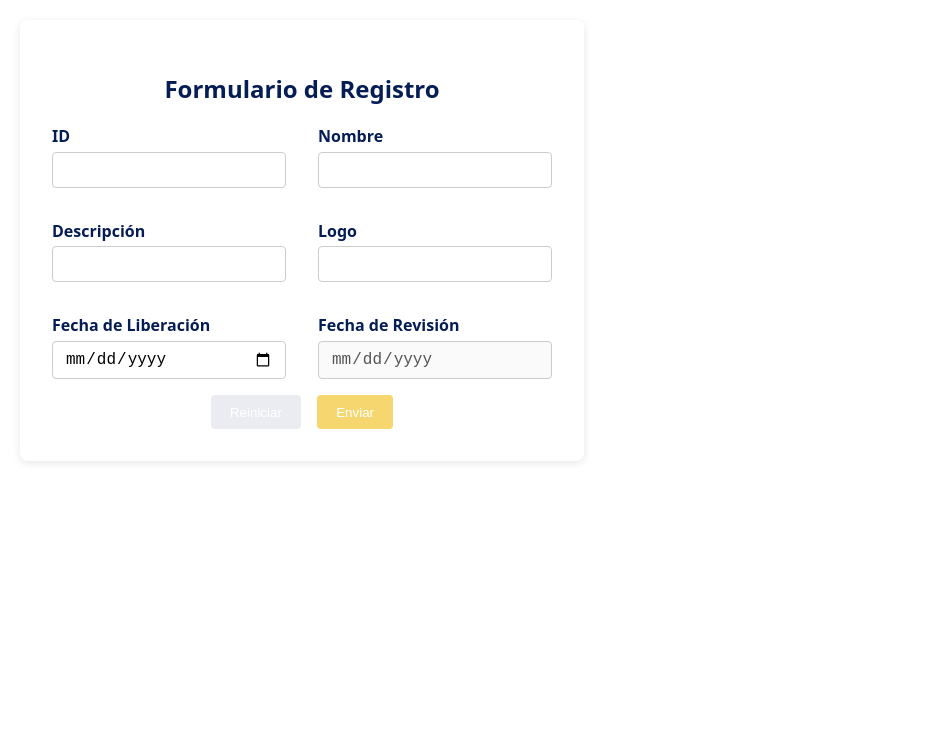
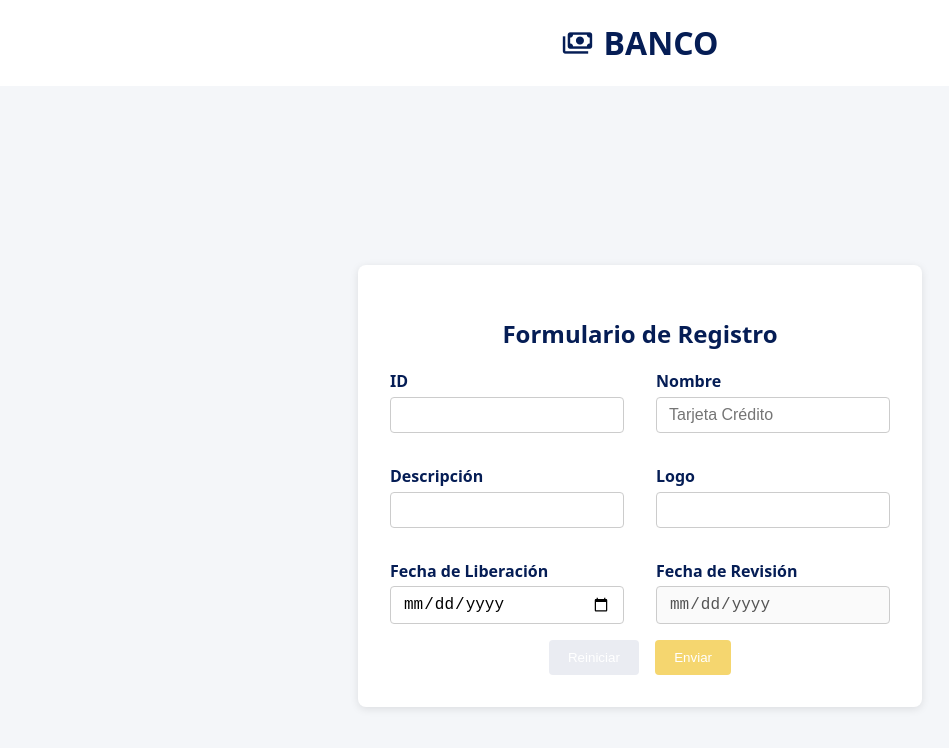
Before and after one commit to JossFranco/financial-products-app, an Angular app: page /add in a window 1280 px wide. Shown: the top 748 px of the page, without its empty margins (0-949 px from the left). Built offline with nearby package versions, Linux system fonts and the light colour scheme.

Commit message:
feat: add pagination

```diff
--- a/src/app/pages/product-create/product-create.component.html
+++ b/src/app/pages/product-create/product-create.component.html
@@ -1,3 +1,5 @@
+<app-header></app-header>
+<div class="productFormContainer">
   <form
     [formGroup]="productForm"
     class="productForm"
@@ -30,7 +32,7 @@
 
       <div class="productForm__field">
         <label for="name">Nombre</label>
-      <input id="name" type="text" formControlName="name" />
+        <input id="name" type="text" formControlName="name" placeholder="Tarjeta Crédito"/>
         <div
           *ngIf="
             productForm.get('name')?.invalid && productForm.get('name')?.touched
@@ -85,20 +87,21 @@
       </div>
 
       <div class="productForm__field">
-      <label for="releaseDate">Fecha de Liberación</label>
-      <input id="releaseDate" type="date" formControlName="releaseDate" />
+        <label for="date_release">Fecha de Liberación</label>
+        <input id="date_release" type="date" formControlName="date_release" />
         <div
           *ngIf="
-          productForm.get('releaseDate')?.invalid &&
-          productForm.get('releaseDate')?.touched
+            productForm.get('date_release')?.invalid &&
+            productForm.get('date_release')?.touched
           "
           class="productForm__error"
         >
-        <span *ngIf="productForm.get('releaseDate')?.errors?.['required']"
+          <span *ngIf="productForm.get('date_release')?.errors?.['required']"
             >La fecha de liberación es requerida</span
           >
+          >
           <span
-          *ngIf="productForm.get('releaseDate')?.errors?.['releaseDateInvalid']"
+            *ngIf="productForm.get('date_release')?.errors?.['dateInvalid']"
           >
             La fecha debe ser igual o mayor a hoy
           </span>
@@ -106,11 +109,11 @@
       </div>
 
       <div class="productForm__field">
-      <label for="reviewDate">Fecha de Revisión</label>
+        <label for="date_revision">Fecha de Revisión</label>
         <input
-        id="reviewDate"
+          id="date_revision"
           type="date"
-        formControlName="reviewDate"
+          formControlName="date_revision"
           [disabled]="true"
         />
       </div>
@@ -124,3 +127,4 @@
       </button>
     </div>
   </form>
+</div>
--- a/src/app/pages/product-create/product-create.component.scss
+++ b/src/app/pages/product-create/product-create.component.scss
@@ -5,6 +5,14 @@
     flex-direction: column;
     align-items: center;
     margin: 50px;
+}
+
+.productFormContainer {
+  display: flex;
+  justify-content: center;
+  align-items: center;
+  min-height: 100vh;
+  background-color: #F4F6F9;
 }
 
 .productForm {
--- a/src/app/pages/product-create/product-create.component.ts
+++ b/src/app/pages/product-create/product-create.component.ts
@@ -7,11 +7,12 @@ import {
 } from '@angular/forms';
 import { ProductService } from '../../services/product.service';
 import { CommonModule } from '@angular/common';
+import { HeaderComponent } from "../../components/header/header.component";
 
 @Component({
   selector: 'app-product-create',
   standalone: true,
-  imports: [CommonModule, ReactiveFormsModule],
+  imports: [CommonModule, ReactiveFormsModule, HeaderComponent],
   templateUrl: './product-create.component.html',
   styleUrl: './product-create.component.scss',
 })
@@ -21,37 +22,28 @@ export class ProductCreateComponent implements OnInit {
   constructor(
     private fb: FormBuilder,
     private productService: ProductService
-  ) {}
+  ) { }
 
   ngOnInit(): void {
     this.productForm = this.fb.group({
-      id: [
-        '',
-        [
-          Validators.required,
-          Validators.minLength(3),
-          Validators.maxLength(10),
-        ],
-      ],
-      name: [
-        '',
-        [
-          Validators.required,
-          Validators.minLength(5),
-          Validators.maxLength(100),
-        ],
-      ],
-      description: [
-        '',
-        [
-          Validators.required,
-          Validators.minLength(10),
-          Validators.maxLength(200),
-        ],
-      ],
+      id: ['', [Validators.required, Validators.minLength(3), Validators.maxLength(10),],],
+      name: ['', [Validators.required, Validators.minLength(5), Validators.maxLength(100),],],
+      description: ['', [Validators.required, Validators.minLength(10), Validators.maxLength(200),],],
       logo: ['', [Validators.required]],
-      releaseDate: [''],
-      reviewDate: [{ value: '', disabled: true }],
+      date_release: [''],
+      date_revision: [{ value: '', disabled: true }],
+    });
+
+    this.productForm.get('date_release')?.valueChanges.subscribe((date: string) => {
+      if (date) {
+        const release = new Date(date);
+        const review = new Date(release);
+        review.setFullYear(release.getFullYear() + 1);
+        const formatted = review.toISOString().split('T')[0];
+        this.productForm.get('date_revision')?.setValue(formatted);
+      } else {
+        this.productForm.get('date_revision')?.setValue('');
+      }
     });
   }
 
@@ -60,7 +52,7 @@ export class ProductCreateComponent implements OnInit {
       this.productForm.markAllAsTouched();
       return;
     }
-    this.productService.addProduct(this.productForm.value).subscribe({
+    this.productService.addProduct(this.productForm.getRawValue()).subscribe({
       next: (response) => {
         console.log('Producto guardado con éxito:', response);
         this.productForm.reset();
--- a/src/app/pages/product-list/product-list.component.html
+++ b/src/app/pages/product-list/product-list.component.html
@@ -6,6 +6,7 @@
     <button (click)="addProduct()">Agregar</button>
   </div>
 
+  <div class="products-container__wrapper">
     <table class="products-container__table">
       <thead>
         <tr>
@@ -27,29 +28,21 @@
         </tr>
       </thead>
       <tbody>
-      <tr *ngFor="let product of productsFiltered">
+        @if(productsFiltered.length > 0){
+          @for(product of productsFiltered.slice(0, itemsPerPage); track product.id){
+            <tr>
               <td>
-          <img
-            [src]="product.logo"
-            alt="Logo"
-            class="products-container__logo"
-          />
+                <img [src]="product.logo" alt="Logo" class="products-container__logo" />
               </td>
               <td>{{ product.name }}</td>
               <td>{{ product.description }}</td>
               <td>{{ product.date_release }}</td>
               <td>{{ product.date_revision }}</td>
               <td>
-          <div
-            class="products-container__dropdown"
-            [class.products-container__dropdown--open]="isMenuOpen"
-            (click)="toggleMenu()"
-          >
+                <div class="products-container__dropdown" [class.products-container__dropdown--open]="isMenuOpen"
+                  (click)="toggleMenu()">
                   <span class="material-symbols-outlined">more_vert</span>
-            <div
-              class="products-container__dropdown-menu"
-              *ngIf="isMenuOpen"
-            >
+                  <div class="products-container__dropdown-menu" *ngIf="isMenuOpen">
                     <a (click)="editProduct(product)">Editar</a>
                     <br />
                     <a (click)="deleteProduct(product)">Eliminar</a>
@@ -57,20 +50,24 @@
                 </div>
               </td>
             </tr>
+          }
+        } @else {
+          <tr>
+            <td colspan="6">No hay resultados</td>
+          </tr>
+        }
       </tbody>
     </table>
 
     <div class="products-container__pagination">
       <span class="products-container__pagination-info">
-      {{ itemsPerPage }} Resultados
+        {{ productsFiltered.slice(0, itemsPerPage).length }} Resultados
       </span>
-    <select
-      [(ngModel)]="itemsPerPage"
-      (change)="itemsPerPageChange(itemsPerPage)"
-    >
+      <select [(ngModel)]="itemsPerPage" >
         <option value="5">5</option>
         <option value="10">10</option>
         <option value="15">15</option>
       </select>
     </div>
   </div>
+</div>
--- a/src/app/pages/product-list/product-list.component.scss
+++ b/src/app/pages/product-list/product-list.component.scss
@@ -97,4 +97,8 @@
     padding: 10px 20px;
   }
 
+  &__wrapper {
+    padding: 12px;
+    background-color: white;
+  }
 }
```
Also changed, not shown: src/app/components/header/header.component.html (+4 -4 lines). Lines whose indentation alone changed are shown as unchanged.
